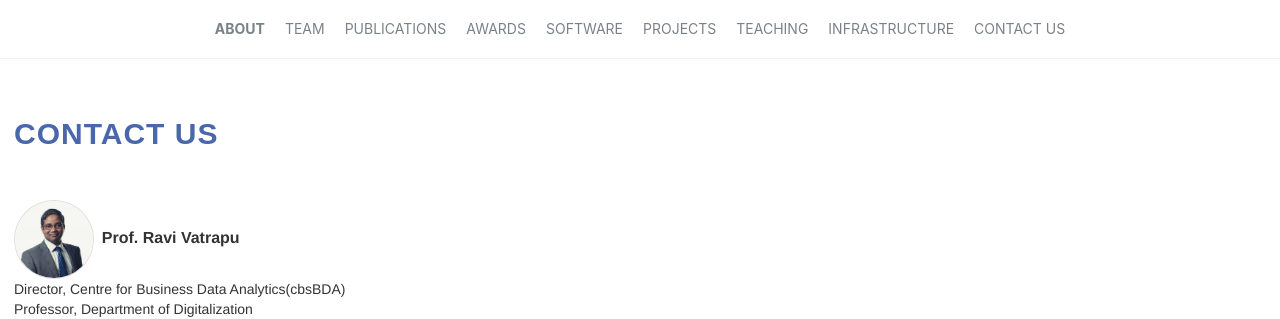
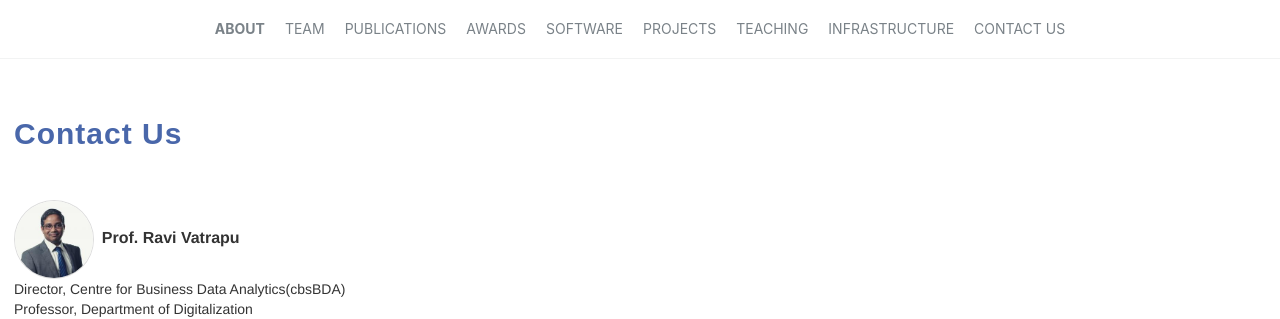
Before and after one commit to cbsBDA/cbsBDA-homepage, a Jekyll site: the page built from _pages/contactus.md, in a window 1280 px wide. Shown: the top 319 px of the page. Built offline with Jekyll 4.4.1, drawn with Linux system fonts in a browser that asks for light colours; nearby versions of some CDN libraries.

Commit message:
Update contactus.md

```diff
--- a/_pages/contactus.md
+++ b/_pages/contactus.md
@@ -16,7 +16,7 @@ author_profile: true
         <div class="col-lg-8 col-lg-offset-2 m-0">
           <div class="wow bounceInDown" data-wow-delay="0.4s">
             <div class="section-heading">
-              <h2 class="text-left">CONTACT US</h2>
+              <h2 class="text-left">Contact Us</h2>
             </div>
           </div>
         </div>
```
